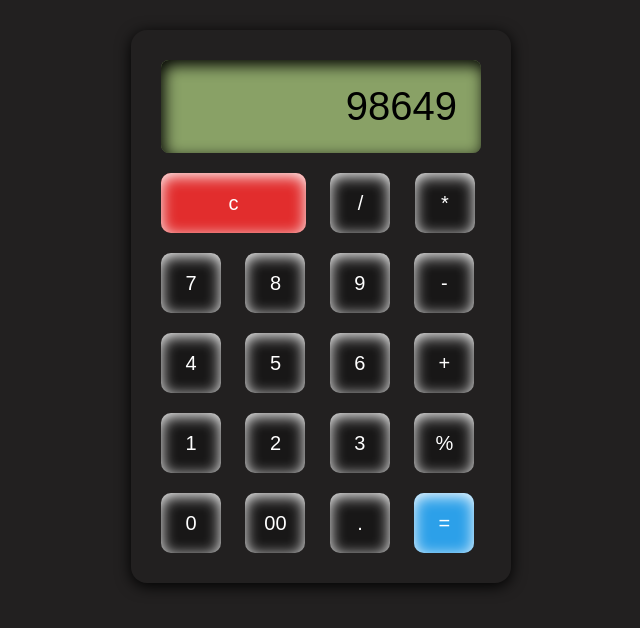
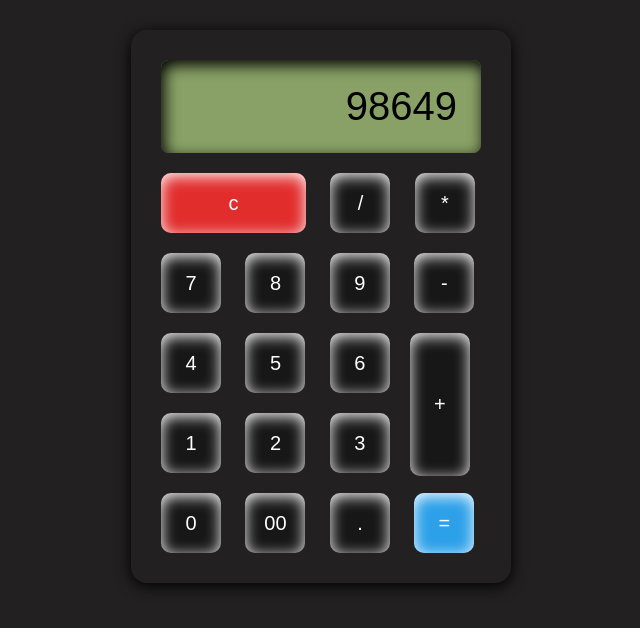
Before and after one commit to Mohsinazeem1122/calculator_design, a plain HTML site: page index.html in a window 1280 px wide. Shown: the whole page, without its empty margins (319-959 px from the left). Drawn offline with Linux system fonts and the light colour scheme.

Commit message:
changes done

```diff
--- a/index.css
+++ b/index.css
@@ -50,5 +50,6 @@ input {
   background-color: rgb(226, 45, 45);
 }
 #plus {
-  /* height: 100px; */
+  height: 143px;
+  position: fixed;
 }
--- a/index.html
+++ b/index.html
@@ -30,7 +30,6 @@
         <button class="button">1</button>
         <button class="button">2</button>
         <button class="button">3</button>
-        <button class="button">%</button>
       </div>
       <div>
         <button class="button">0</button>
```
